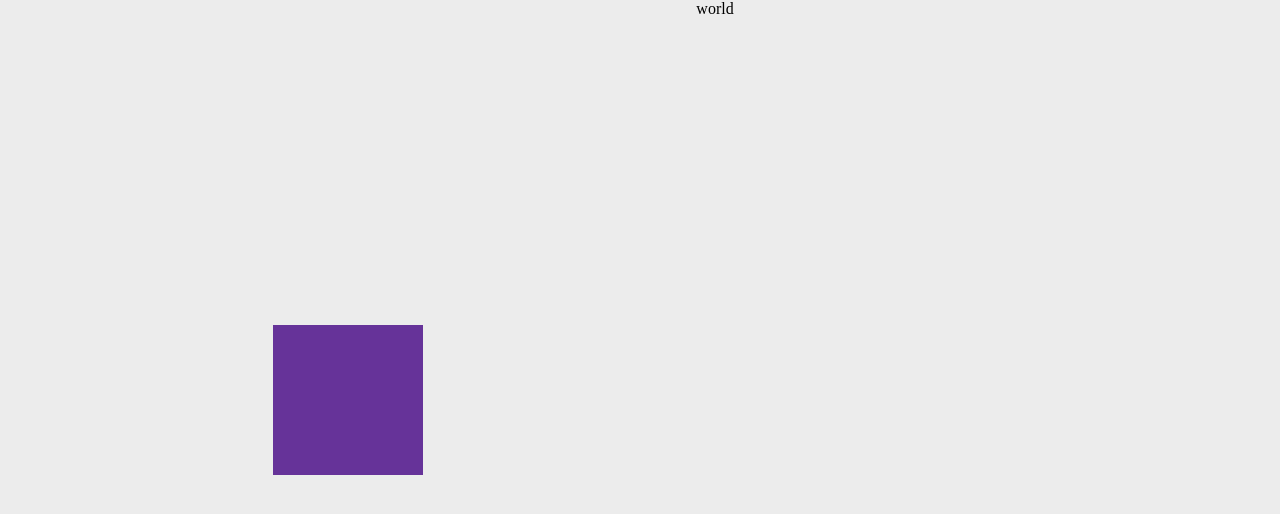
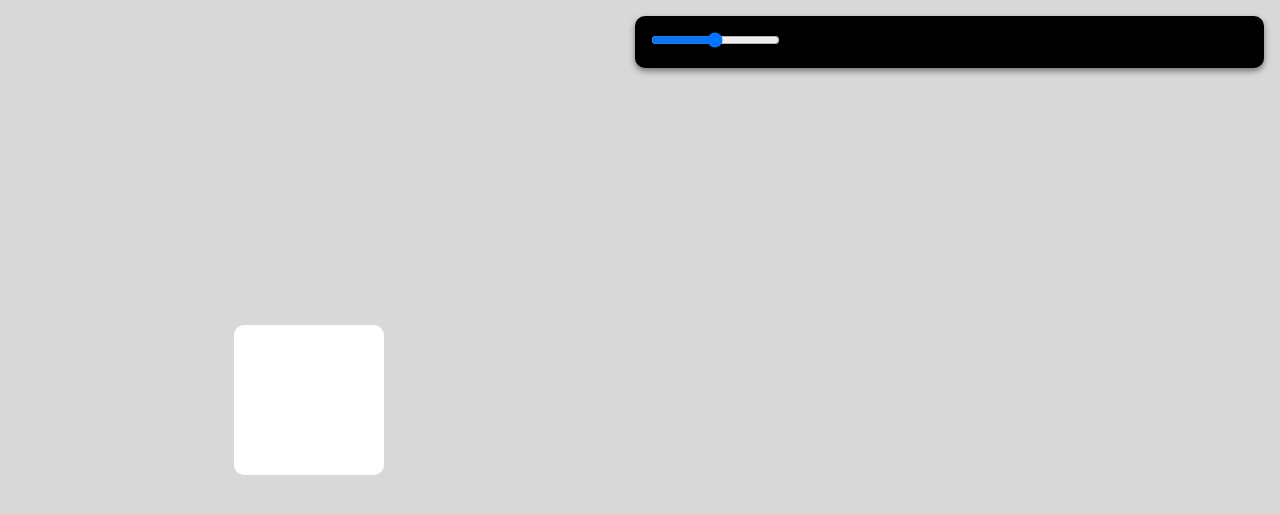
Before and after one commit to mdsoliman-byte/shadow-generator, a React (Create React App) app: page / in a window 1280 px wide. Shown: the top 514 px of the page. Built offline with nearby package versions, Linux system fonts and the light colour scheme.

Commit message:
control box dont

```diff
--- a/src/App.js
+++ b/src/App.js
@@ -6,7 +6,11 @@ function App() {
       <div className="preview">
         <div className="preview-box"></div>
       </div>
-      <div className="control">world</div>
+      <div className="control">
+        <div className="control-box">
+          <input type="range" name="" min="-100" max="100" defaultValue="0" id="" />
+        </div>
+      </div>
     </div>
   );
 }
--- a/src/assets/index.css
+++ b/src/assets/index.css
@@ -4,7 +4,7 @@
   box-sizing: border-box;
 }
 .container{
-  background-color: rgb(236, 236, 236);
+  background-color: rgb(216, 216, 216);
   height: 100vh;
   display: flex;
 }
@@ -15,9 +15,20 @@
   display: flex;
   justify-content: center;
   align-items: center;
+
 }
 .preview-box{
   height: 150px;
   width: 150px;
-  background-color: rebeccapurple;
+  background-color:#fff;
+  border-radius: 10px;
 }
+.control{
+  padding: 1em;
+}
+.control-box{
+  background-color: black;
+  padding: 1em;
+  border-radius: 10px;
+  box-shadow: 0px 3px 6px rgb(115, 115, 115);
+}
```
